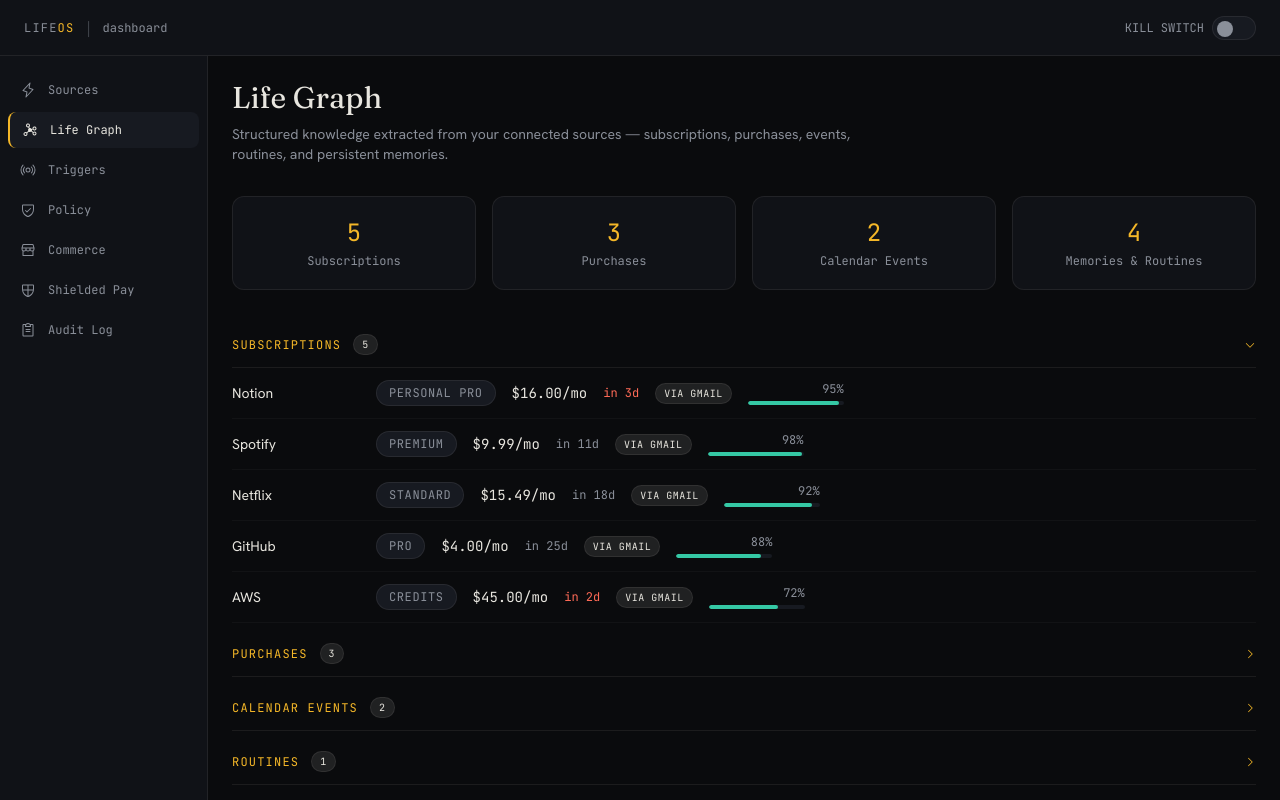
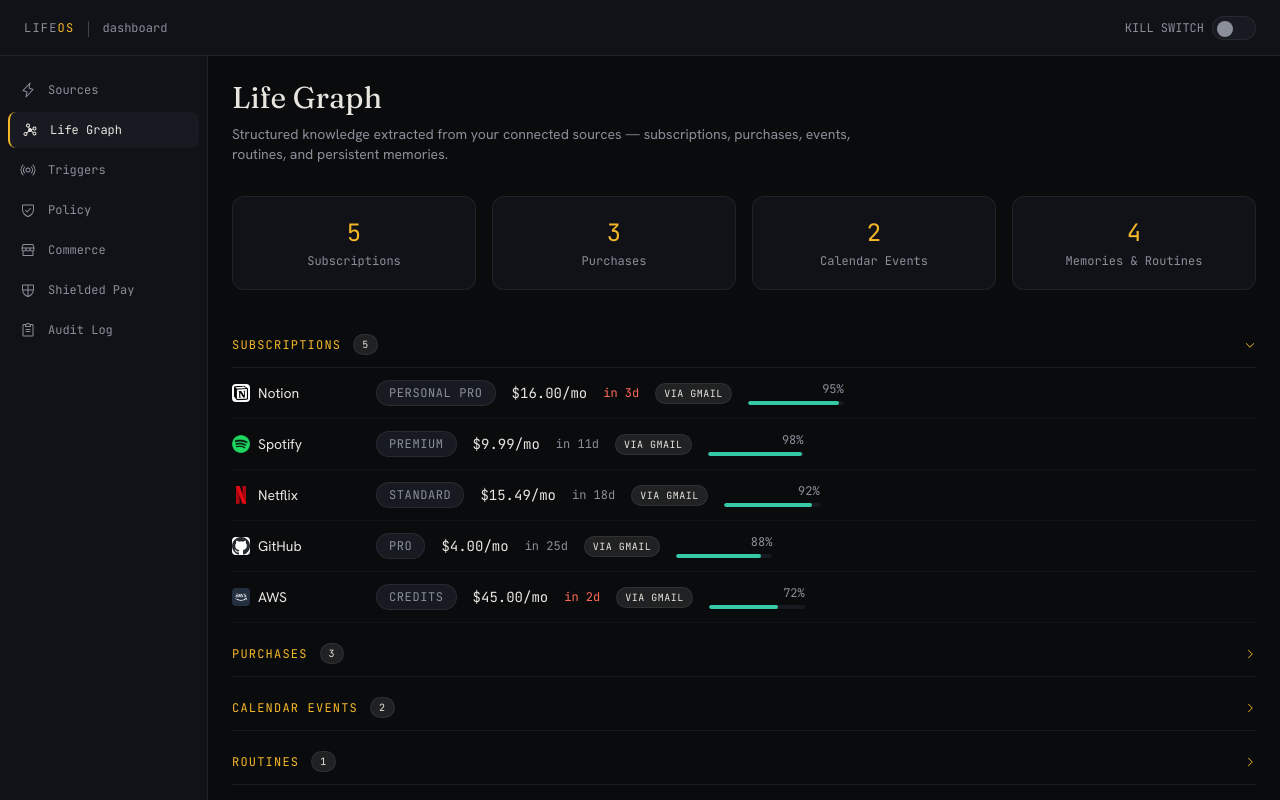
Before and after one commit to quriousprof/lifeos, a Next.js app in the folder frontend/: page /dashboard in a window 1280 px wide. Both pictures are taken after a click on the button "Life Graph". Built offline with nearby package versions, Linux system fonts and the light colour scheme.

Commit message:
feat: show brand logos on Life Graph records

```diff
--- a/frontend/app/components/dashboard/LifeGraphPanel.tsx
+++ b/frontend/app/components/dashboard/LifeGraphPanel.tsx
@@ -8,6 +8,7 @@ import { Badge } from '@/app/components/ui/Badge'
 import { StatusPill } from '@/app/components/ui/StatusPill'
 import { AnimatedCounter } from '@/app/components/ui/AnimatedCounter'
 import { ConfidenceMeter } from '@/app/components/ui/ConfidenceMeter'
+import { BrandIcon } from '@/app/components/ui/BrandIcon'
 import { ICON } from '@/app/lib/icons'
 
 function SectionHeader({
@@ -113,7 +114,10 @@ export function LifeGraphPanel() {
                   key={sub.id}
                   className="flex items-center gap-4 py-3 border-b border-line/50 flex-wrap"
                 >
-                  <span className="font-body text-sm text-mist min-w-32">{sub.provider}</span>
+                  <span className="flex items-center gap-2 font-body text-sm text-mist min-w-32">
+                    <BrandIcon slug={sub.provider} size={18} className="rounded shrink-0" />
+                    {sub.provider}
+                  </span>
                   <Badge variant="default">{sub.plan}</Badge>
                   <span className="font-mono text-sm text-mist">
                     ${sub.amount.toFixed(2)}/mo
@@ -151,7 +155,10 @@ export function LifeGraphPanel() {
                   key={p.id}
                   className="flex items-center gap-4 py-3 border-b border-line/50 flex-wrap"
                 >
-                  <span className="font-body text-sm text-mist min-w-32">{p.merchant}</span>
+                  <span className="flex items-center gap-2 font-body text-sm text-mist min-w-32">
+                    <BrandIcon slug={p.merchant} size={18} className="rounded shrink-0" />
+                    {p.merchant}
+                  </span>
                   <span className="font-body text-sm text-mist-dim">{p.product}</span>
                   <span className="font-mono text-sm text-mist">${p.amount.toFixed(2)}</span>
                   <span className="font-mono text-xs text-mist-dim">
```
